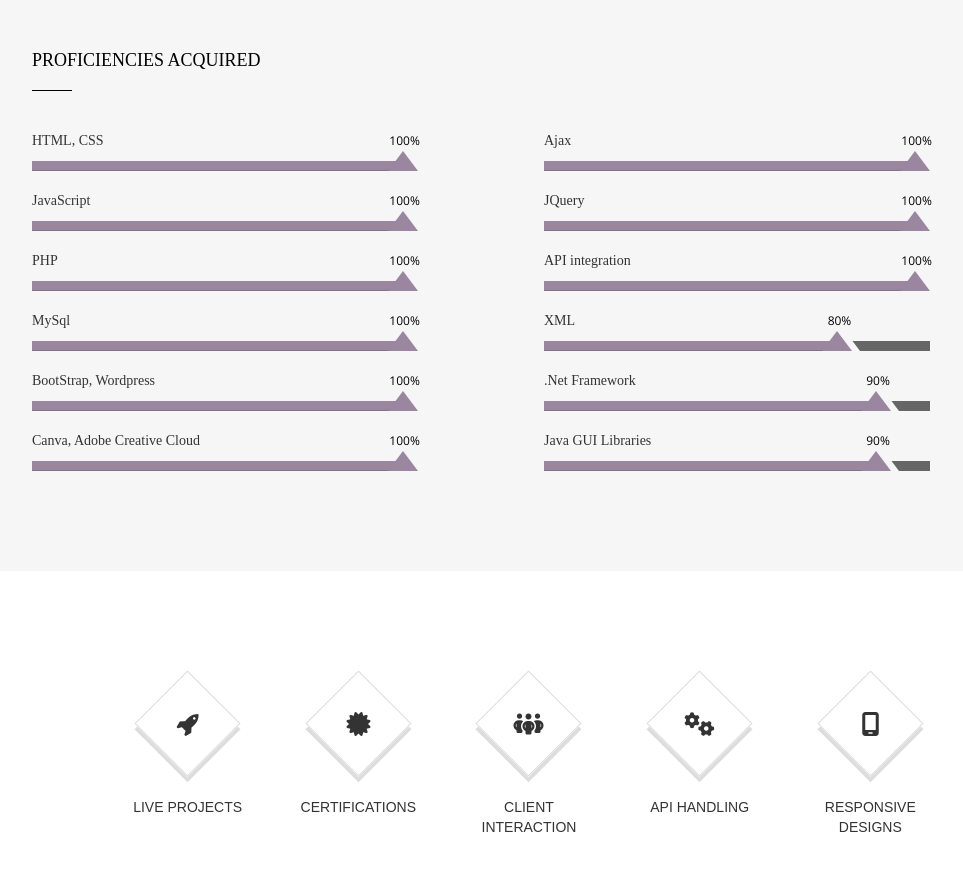
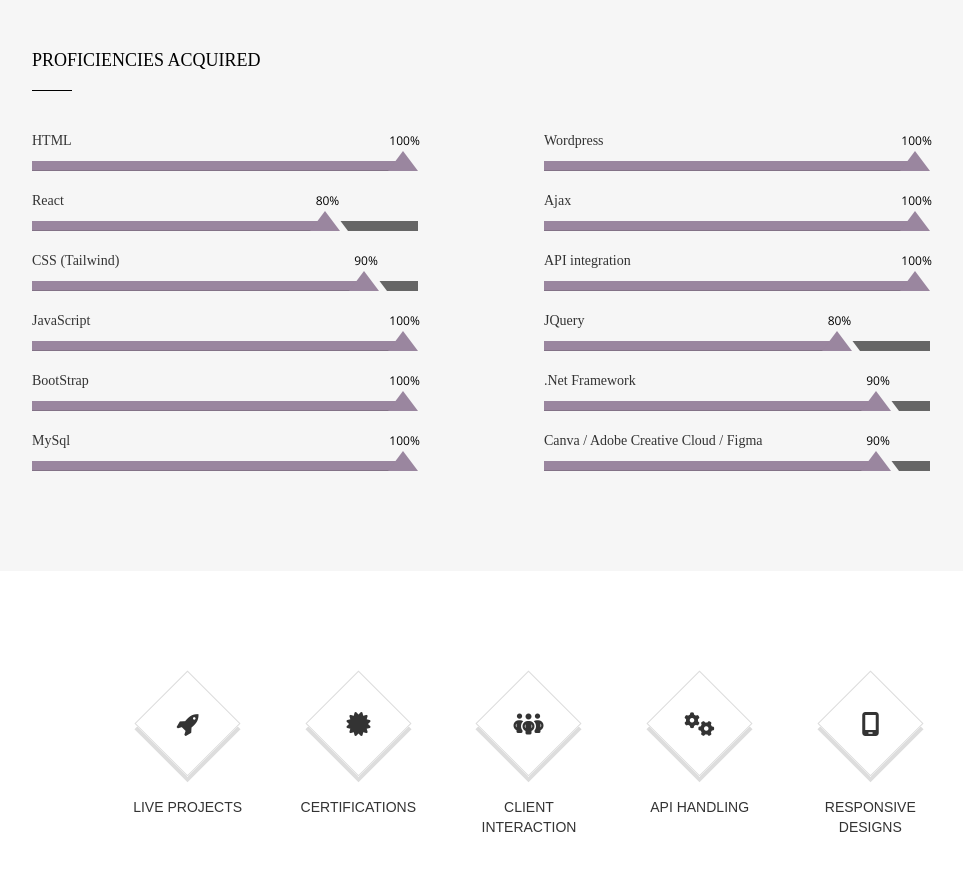
Before and after one commit to anushkaTiwari29/portfolio, a plain HTML site: page index.html in a window 1280 px wide. Shown: the part 1480-2351 px from the top of the page, without its empty margins (111-1074 px from the left). Drawn offline with nearby package versions, Linux system fonts and the light colour scheme; a web font is replaced by a local one.

Commit message:
Update index.html

```diff
--- a/index.html
+++ b/index.html
@@ -161,9 +161,26 @@
                 <div class="row">
                     <div class="col-sm-6">
                         <div class="progress-group">
-                            <p>HTML, CSS</p>
+                            <p>HTML</p>
                             <div class="progress">
                                 <div class="progress-bar" role="progressbar" data-transitiongoal="100">
+                                </div>
+                            </div><!-- /.progress -->
+                        </div><!-- /.progress-group -->
+
+                        <div class="progress-group">
+                            <p>React</p>
+                            <div class="progress">
+                                <div class="progress-bar" role="progressbar" data-transitiongoal="80">
+                                </div>
+                            </div><!-- /.progress -->
+                        </div><!-- /.progress-group -->
+
+
+                        <div class="progress-group">
+                            <p>CSS (Tailwind)</p>
+                            <div class="progress">
+                                <div class="progress-bar" role="progressbar" data-transitiongoal="90">
                                 </div>
                             </div><!-- /.progress -->
                         </div><!-- /.progress-group -->
@@ -176,9 +193,8 @@
                             </div><!-- /.progress -->
                         </div><!-- /.progress-group -->
 
-
                         <div class="progress-group">
-                            <p>PHP</p>
+                            <p>BootStrap</p>
                             <div class="progress">
                                 <div class="progress-bar" role="progressbar" data-transitiongoal="100">
                                 </div>
@@ -193,8 +209,11 @@
                             </div><!-- /.progress -->
                         </div><!-- /.progress-group -->
 
+                    </div>
+                   <div class="col-sm-6">
+
                         <div class="progress-group">
-                            <p>BootStrap, Wordpress</p>
+                            <p>Wordpress</p>
                             <div class="progress">
                                 <div class="progress-bar" role="progressbar" data-transitiongoal="100">
                                 </div>
@@ -202,26 +221,7 @@
                         </div><!-- /.progress-group -->
 
                         <div class="progress-group">
-                            <p>Canva, Adobe Creative Cloud</p>
-                            <div class="progress">
-                                <div class="progress-bar" role="progressbar" data-transitiongoal="100">
-                                </div>
-                            </div><!-- /.progress -->
-                        </div><!-- /.progress-group -->
-
-                    </div>
-                   <div class="col-sm-6">
-
-                        <div class="progress-group">
                             <p>Ajax</p>
-                            <div class="progress">
-                                <div class="progress-bar" role="progressbar" data-transitiongoal="100">
-                                </div>
-                            </div><!-- /.progress -->
-                        </div><!-- /.progress-group -->
-
-                        <div class="progress-group">
-                            <p>JQuery</p>
                             <div class="progress">
                                 <div class="progress-bar" role="progressbar" data-transitiongoal="100">
                                 </div>
@@ -237,7 +237,7 @@
                         </div><!-- /.progress-group -->
 
                         <div class="progress-group">
-                            <p>XML</p>
+                            <p>JQuery</p>
                             <div class="progress">
                                 <div class="progress-bar" role="progressbar" data-transitiongoal="80">
                                 </div>
@@ -253,7 +253,7 @@
                         </div><!-- /.progress-group -->
 
                         <div class="progress-group">
-                            <p>Java GUI Libraries</p>
+                            <p>Canva / Adobe Creative Cloud / Figma</p>
                             <div class="progress">
                                 <div class="progress-bar" role="progressbar" data-transitiongoal="90">
                                 </div>
```
